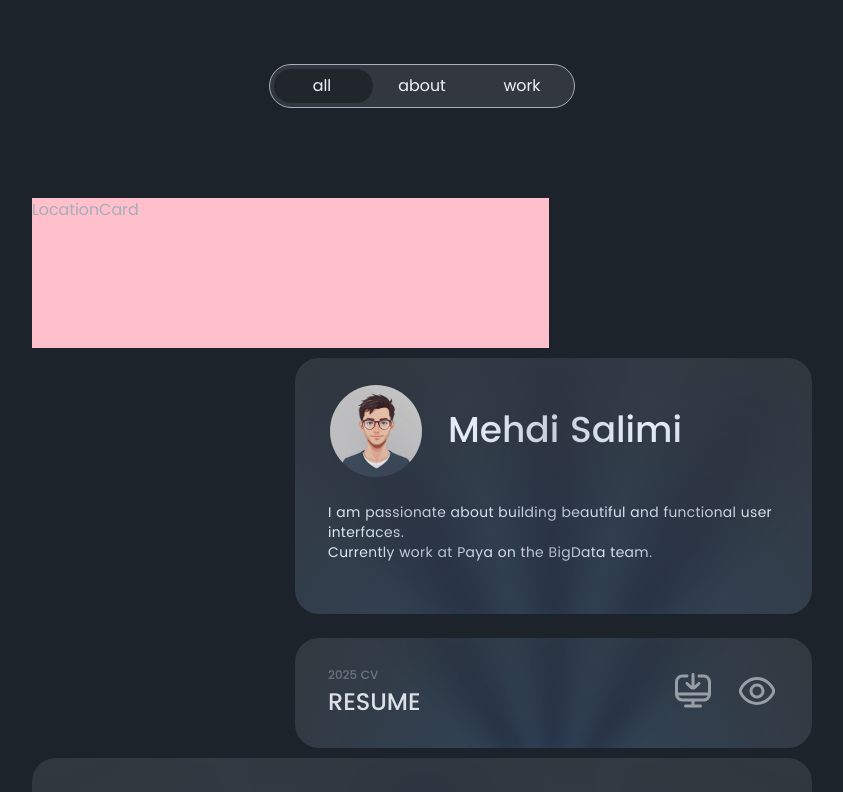
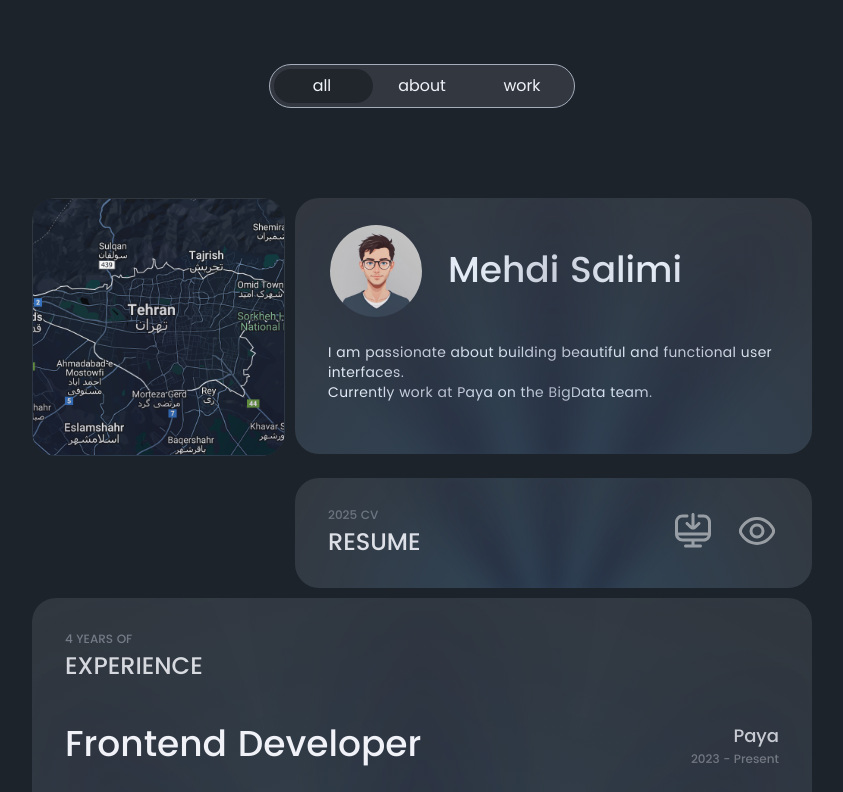
Before and after one commit to SalimiDev/portfolio-2025, a Next.js app: page / in a window 1280 px wide. Shown: the top 792 px of the page, without its empty margins (218-1061 px from the left). Built offline with nearby package versions, Linux system fonts and the light colour scheme.

Commit message:
Create location card component

```diff
--- a/package.json
+++ b/package.json
@@ -13,7 +13,6 @@
     },
     "dependencies": {
         "colord": "^2.9.3",
-        "framer-motion": "^11.11.17",
         "next": "15.0.3",
         "react": "19.0.0-rc-66855b96-20241106",
         "react-dom": "19.0.0-rc-66855b96-20241106",
--- a/src/app/(draggable-grid-view)/draggable-card-configs.ts
+++ b/src/app/(draggable-grid-view)/draggable-card-configs.ts
@@ -5,14 +5,14 @@ export const draggableCardConfigs: DraggableCardConfig[] = [
         id: 1,
         componentType: 'LocationCard',
         settings: { type: 'profile', data: { name: 'John Doe', age: 30 } },
-        color: '#FFC0CB',
+        color: '',
         tags: ['About'],
         link: '/profile',
         icon: 'user',
         layouts: {
-            all: { x: 0, y: 0, w: 4, h: 4 },
-            about: { x: 0, y: 0, w: 6, h: 4 },
-            work: { x: 0, y: 0, w: 12, h: 2 }
+            all: { x: 0, y: 0, w: 2, h: 7 },
+            about: { x: 0, y: 0, w: 2, h: 7 },
+            work: { x: 0, y: 0, w: 2, h: 7 }
         },
         priority: {
             all: 1,
@@ -126,14 +126,14 @@ export const draggableCardConfigs: DraggableCardConfig[] = [
         id: 7,
         componentType: 'LocationCard',
         settings: { type: 'chat', messages: ['Hi!', 'Hello!', 'How are you?'] },
-        color: '#FFB6C1',
+        color: '#FFC0CB',
         tags: ['About', 'Work'],
         link: '/chat',
         icon: 'chat',
         layouts: {
-            all: { x: 4, y: 8, w: 4, h: 4 },
-            about: { x: 0, y: 12, w: 12, h: 4 },
-            work: { x: 0, y: 28, w: 12, h: 4 }
+            all: { x: 4, y: 8, w: 4, h: 20 },
+            about: { x: 0, y: 12, w: 12, h: 20 },
+            work: { x: 0, y: 28, w: 12, h: 20 }
         },
         priority: {
             all: 7,
--- a/src/app/(grid-cards)/location/location-card.tsx
+++ b/src/app/(grid-cards)/location/location-card.tsx
@@ -1,7 +1,20 @@
-'use client';
+// 'use client';
+import Image from 'next/image';
+
+import GradientBackdrop from '@/app/_components/gradient-backdrop/GradientBackdrop';
 
 const LocationCard: React.FC = () => {
-    return <div className=''>LocationCard</div>;
+    return (
+        <div className='h-full transform-none opacity-100 blur-0'>
+            <div className='relative overflow-hidden rounded-3xl bg-white/60 p-px dark:bg-white/10'>
+                <GradientBackdrop />
+                {/* Content */}
+                <div className='relative h-64 w-full overflow-hidden'>
+                    <Image src={'/images/location.png'} alt='location' layout='fill' objectFit='cover' />
+                </div>
+            </div>
+        </div>
+    );
 };
 
 export default LocationCard;
```
Also changed, not shown: public/images/location.png (added), 1 other file (tests, documents, lock files or other folders).
